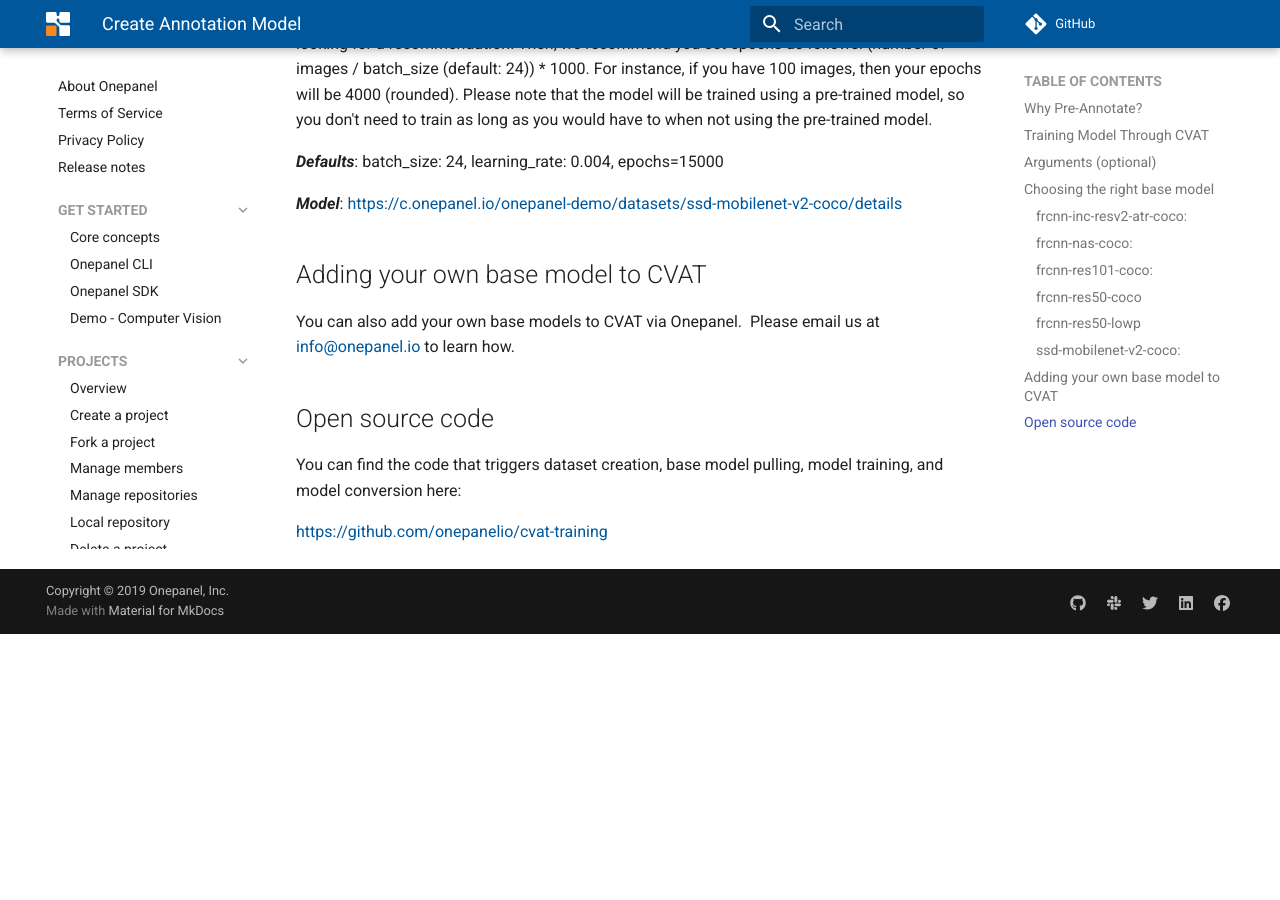
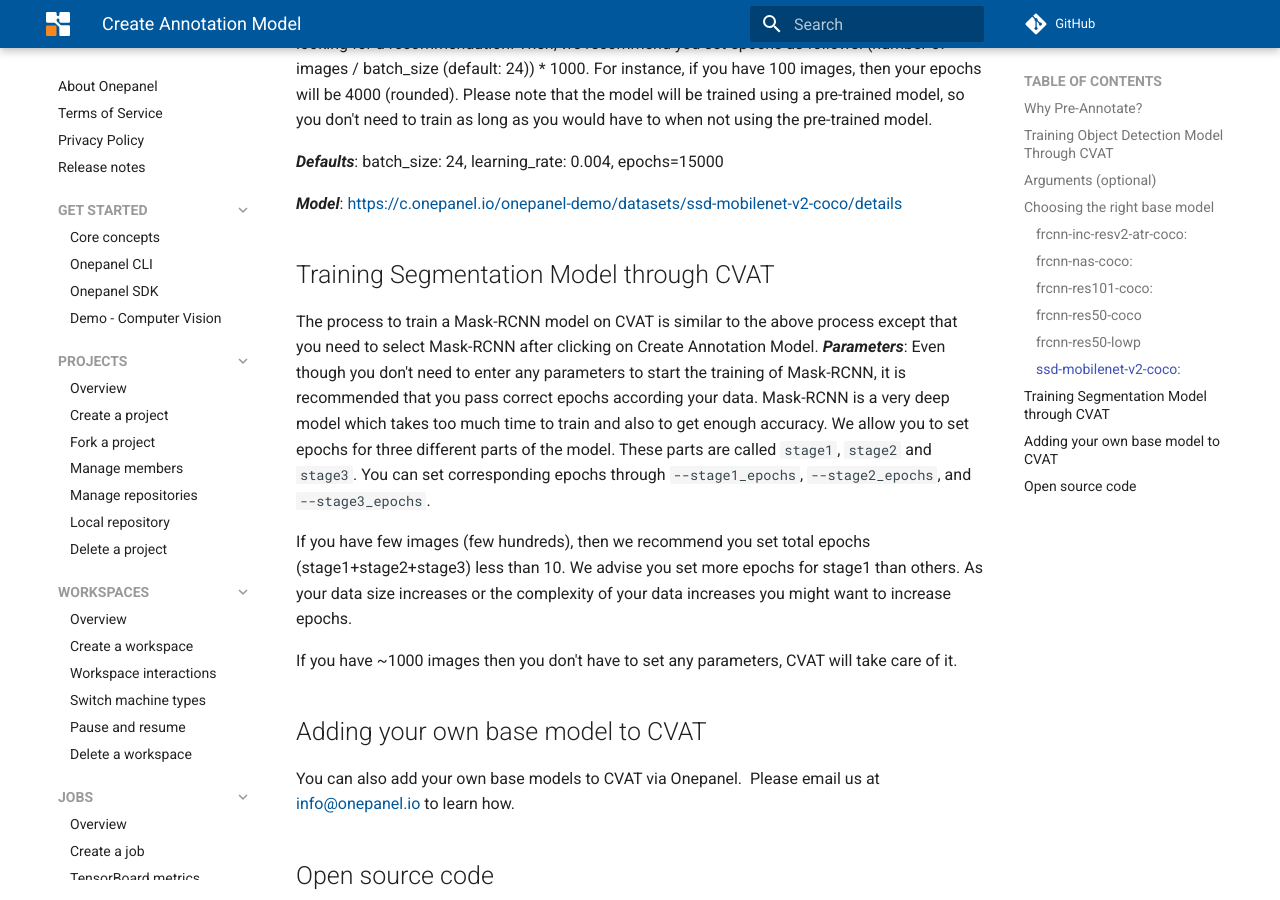
Before and after one commit to onepanelio/docs, an MkDocs documentation site: the page built from docs/CVAT/create_annotation_model.md, in a window 1280 px wide and 900 px high, scrolled down 4696 px. Built offline with MkDocs 1.6.1 and Material for MkDocs 9.7.7, drawn with Linux system fonts in a browser that asks for light colours; comment, search, counter and statistics services are not loaded; before the commit the page ends 5330 px from its top, so only the background shows below that; some of the changed text lies outside the part shown.

Commit message:
updated doc about mask-rcnn training

```diff
--- a/docs/CVAT/create_annotation_model.md
+++ b/docs/CVAT/create_annotation_model.md
@@ -2,7 +2,7 @@
 Pre-annotation will cut the time to annotate large amounts of data by orders of magnitude.  The idea is simple, annotate once then QC each successive dataset after.
 Once you have annotated enough data, you can train a model to pre-annotate the rest of your images with a few button clicks.
 
-## Training Model Through CVAT
+## Training Object Detection Model Through CVAT
 
 1 - Annotate enough images in your CVAT task.
 2 - Go back to your CVAT dashboard and click on `Create New Annotation Model` in that task. You will see a popup with a few options.
@@ -126,6 +126,16 @@
 
 ***Model***: https://c.onepanel.io/onepanel-demo/datasets/ssd-mobilenet-v2-coco/details
 
+
+## Training Segmentation Model through CVAT
+The process to train a Mask-RCNN model on CVAT is similar to the above process except that you need to select Mask-RCNN after clicking on Create Annotation Model.
+***Parameters***: Even though you don't need to enter any parameters to start the training of Mask-RCNN, it is recommended that you pass correct epochs according your data. Mask-RCNN is a very deep model which takes too much time to train and also to get enough accuracy.
+We allow you to set epochs for three different parts of the model. These parts are called `stage1`, `stage2` and `stage3`. You can set corresponding epochs through `--stage1_epochs`, `--stage2_epochs`, and `--stage3_epochs`.
+
+If you have few images (few hundreds), then we recommend you set total epochs (stage1+stage2+stage3) less than 10. We advise you set more epochs for stage1 than others. As your data size increases or the complexity of your data increases you might want to increase epochs.
+
+If you have ~1000 images then you don't have to set any parameters, CVAT will take care of it.
+
 ## Adding your own base model to CVAT
 
 You can also add your own base models to CVAT via Onepanel.  Please email us at info@onepanel.io to learn how.
```
